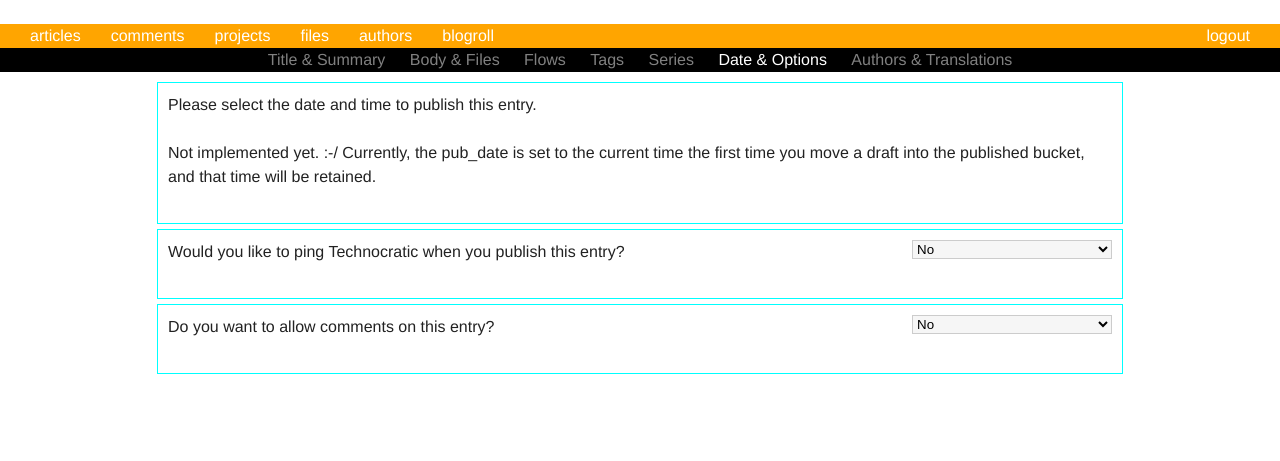
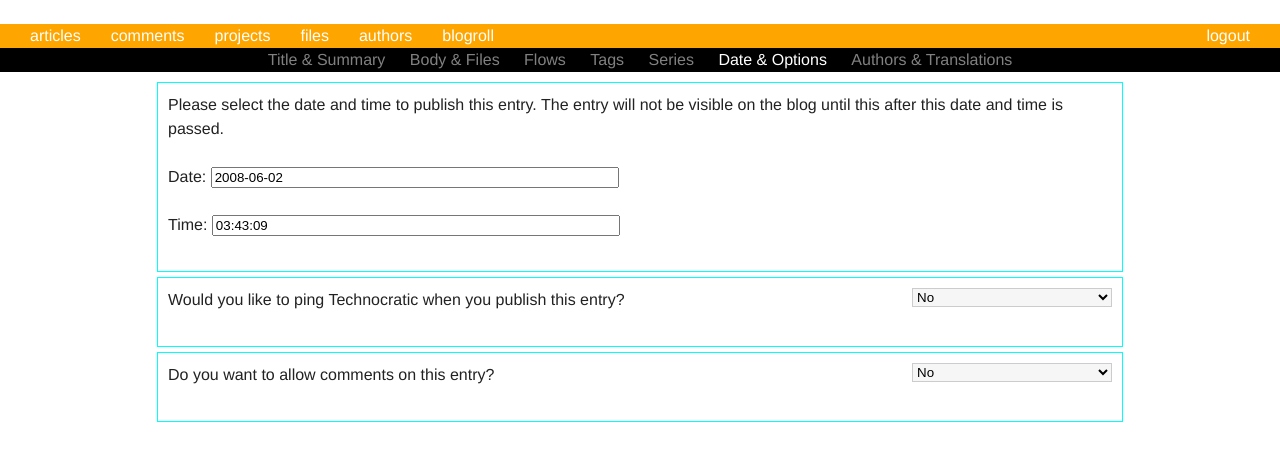
Before and after one commit to lethain/lifeflow, a Django app: template templates/lifeflow/editor/edit_six.html in a window 1280 px wide. Shown: the top 461 px of the page. Run offline with Django 3.2, Linux system fonts and the light colour scheme; the template is opened without the code that fills it, so the values that code supplies are empty.

Commit message:
Updated code and templates to allow updating of published date for entries.

```diff
--- a/templates/lifeflow/editor/edit_six.html
+++ b/templates/lifeflow/editor/edit_six.html
@@ -5,7 +5,8 @@
 var update = function() {
   var send_ping = $("#send_ping").attr('value');
   var allow_comments = $("#allow_comments").attr('value')
-  var data = {allow_comments:allow_comments, send_ping:send_ping};
+  var datetime = $("#date").attr('value') + " " + $("#time").attr('value');
+  var data = {allow_comments:allow_comments, send_ping:send_ping, pub_date:datetime};
   update_model("{{model}}",{{object.pk}},data);
 }
 
@@ -29,9 +30,10 @@ $(document).ready(function() {
   <form>
   <ul>
     <li>
-      <p> Please select the date and time to publish this entry. </p>
-      <p> {{ object.pub_date }} </p>
-      <p> Not implemented yet. :-/ Currently, the pub_date is set to the current time the first time you move a draft into the published bucket, and that time will be retained. </p>
+      <p> Please select the date and time to publish this entry. The entry will not be visible on the blog until this after this date and time is passed. </p>
+      <p> Date: <input id="date" name="date" value="{% if object.pub_date %}{{ object.pub_date|date:"Y-m-d" }}{% else %}{% now "Y-m-d" %}{% endif %}"> </p>
+      <p> Time: <input id="time" name="time" value="{% if object.pub_date %}{{ object.pub_date|date:"H:i:s" }}{% else %}{% now "H:i:s" %}{% endif %}"> </p>
+
     </li>
     <li>
       <p class="dropdown"> Would you like to ping Technocratic when you publish this entry?</p>
```
Also changed, not shown: editor/views.py (+6 -2 lines).
